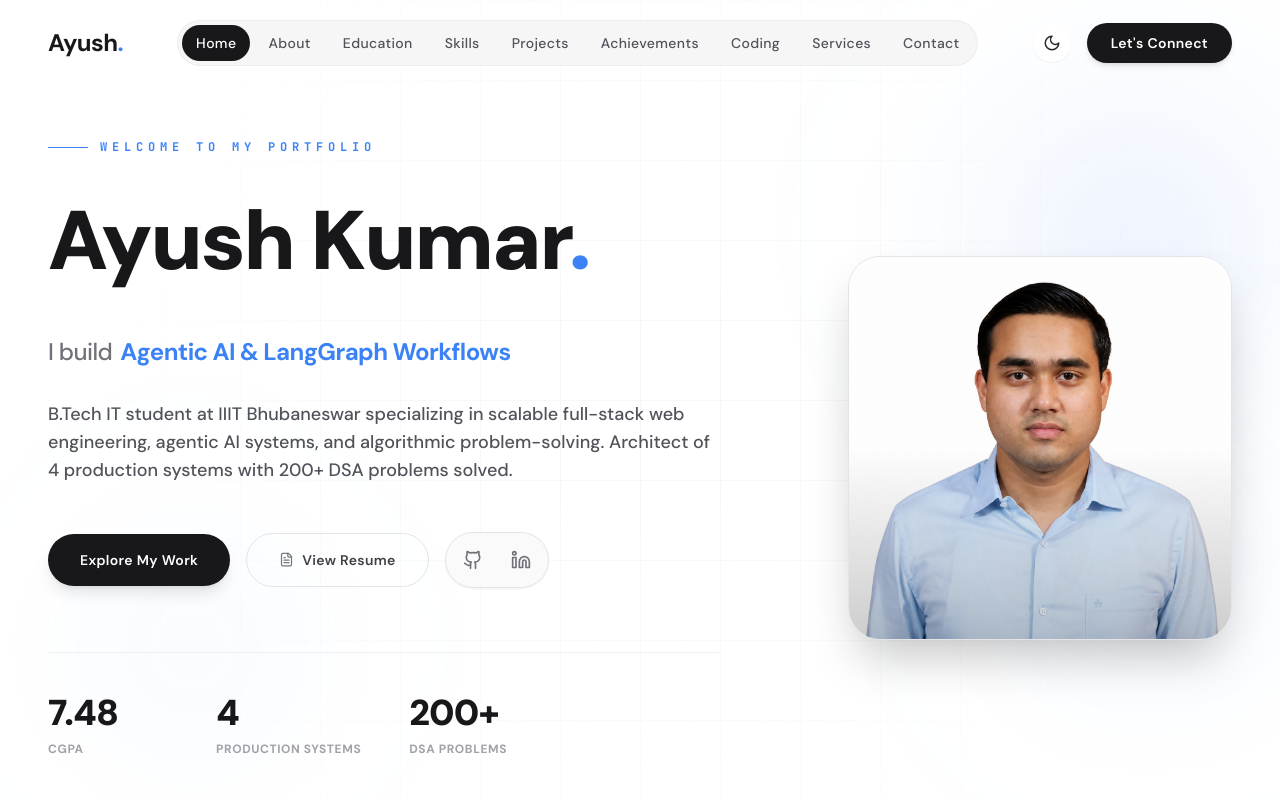
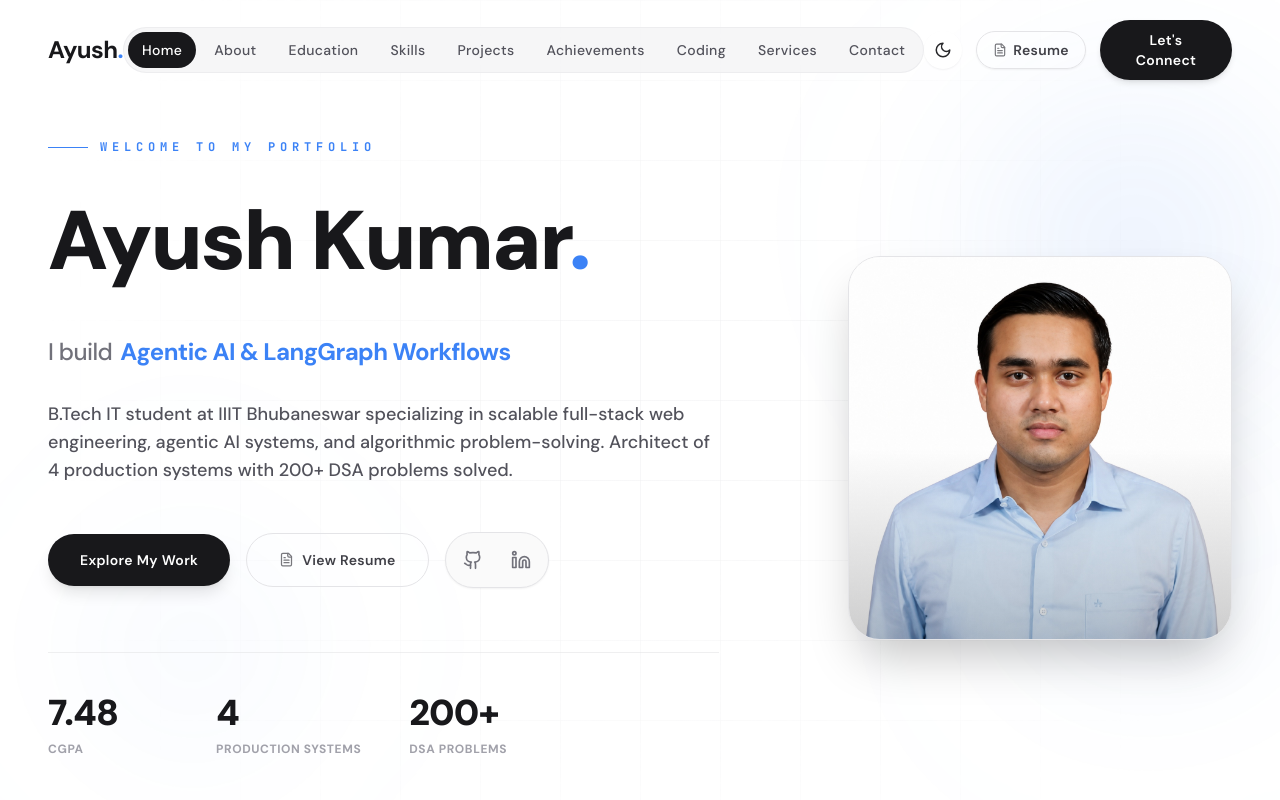
Before and after one commit to AyushKumar-12345/ayush-portfolio, a React (Vite) app: page / in a window 1280 px wide. Shown: the top 800 px of the page. Built offline with nearby package versions, Linux system fonts and the light colour scheme.

Commit message:
feat: include updated ATS resume and add direct header resume action button

```diff
--- a/src/components/layout/Navbar.tsx
+++ b/src/components/layout/Navbar.tsx
@@ -1,6 +1,6 @@
 import { useState, useEffect } from 'react'
 import { motion, AnimatePresence } from 'framer-motion'
-import { Sun, Moon, Menu, X } from 'lucide-react'
+import { Sun, Moon, Menu, X, FileText } from 'lucide-react'
 import { useTheme, useScrollPosition, useActiveSection } from '@/hooks'
 import { personalData } from '@/data/portfolio'
 
@@ -83,7 +83,7 @@ export function Navbar() {
             })}
           </ul>
 
-          <div className="flex items-center gap-3 sm:gap-4">
+          <div className="flex items-center gap-2.5 sm:gap-3.5">
             <button
               onClick={toggleTheme}
               className="p-2.5 rounded-full border border-zinc-200 dark:border-zinc-800 bg-white dark:bg-zinc-900 text-zinc-800 dark:text-zinc-200 transition-all duration-300 hover:scale-105 active:scale-95 shadow-sm cursor-pointer"
@@ -101,6 +101,16 @@ export function Navbar() {
                 </motion.div>
               </AnimatePresence>
             </button>
+
+            <a
+              href={personalData.resumeUrl}
+              target="_blank"
+              rel="noopener noreferrer"
+              className="hidden md:inline-flex items-center gap-1.5 px-4 py-2 rounded-full border border-zinc-200 dark:border-zinc-800 text-zinc-700 dark:text-zinc-300 hover:bg-zinc-50 dark:hover:bg-zinc-900 text-xs sm:text-sm font-semibold tracking-wide transition-all active:scale-95 cursor-pointer shadow-sm"
+            >
+              <FileText size={14} className="opacity-70" />
+              Resume
+            </a>
 
             <button
               onClick={() => scrollTo('contact')}
@@ -158,8 +168,9 @@ export function Navbar() {
                   href={personalData.resumeUrl}
                   target="_blank"
                   rel="noopener noreferrer"
-                  className="w-full text-center block bg-zinc-900 hover:bg-zinc-800 dark:bg-white dark:hover:bg-zinc-100 text-white dark:text-zinc-900 font-semibold py-3.5 rounded-full shadow-md transition-transform active:scale-95"
+                  className="w-full text-center flex items-center justify-center gap-2 bg-zinc-900 hover:bg-zinc-800 dark:bg-white dark:hover:bg-zinc-100 text-white dark:text-zinc-900 font-semibold py-3.5 rounded-full shadow-md transition-transform active:scale-95"
                 >
+                  <FileText size={16} />
                   Download Resume
                 </a>
               </div>
```
Also changed, not shown: 1 other file (tests, documents, lock files or other folders).
